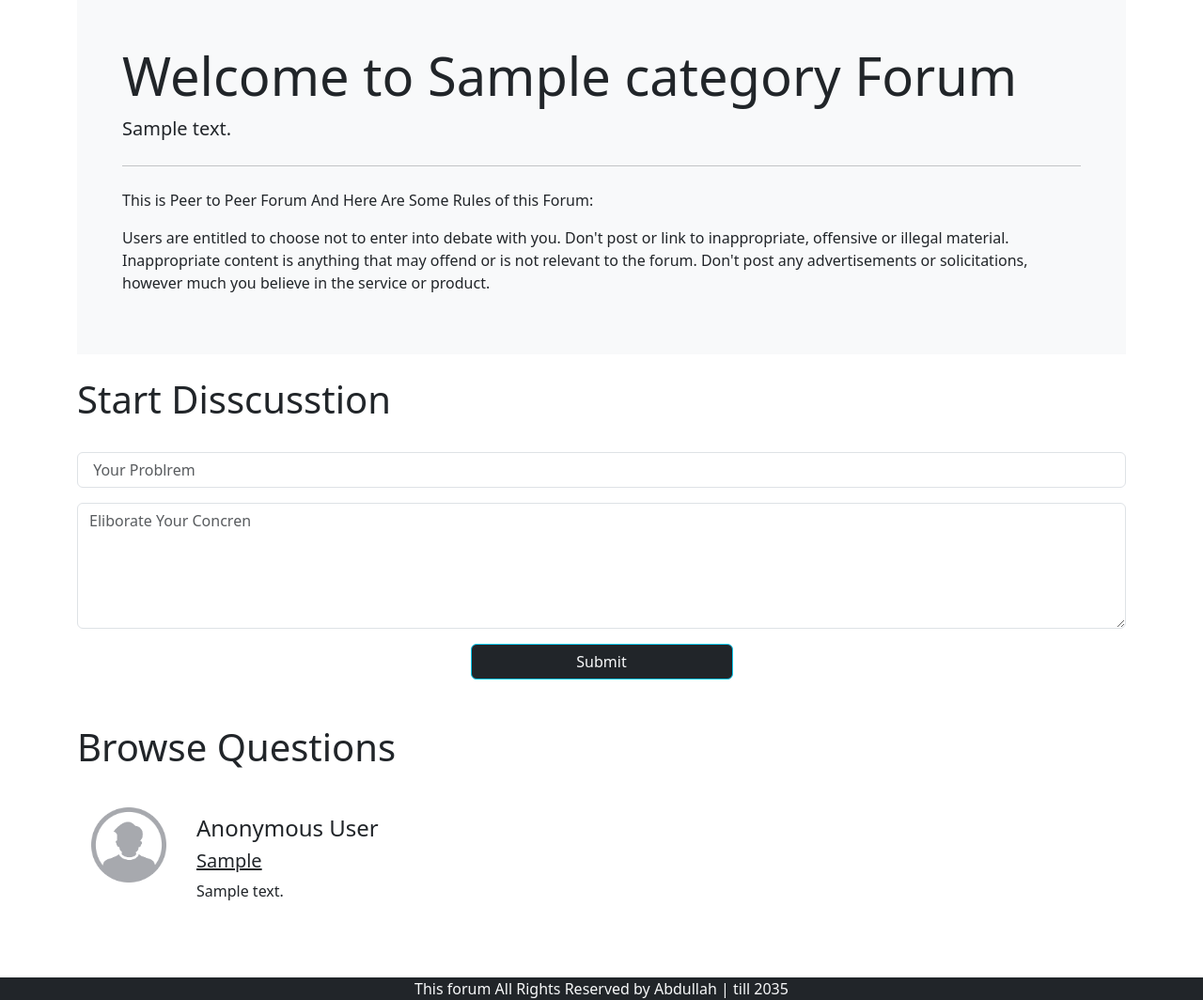
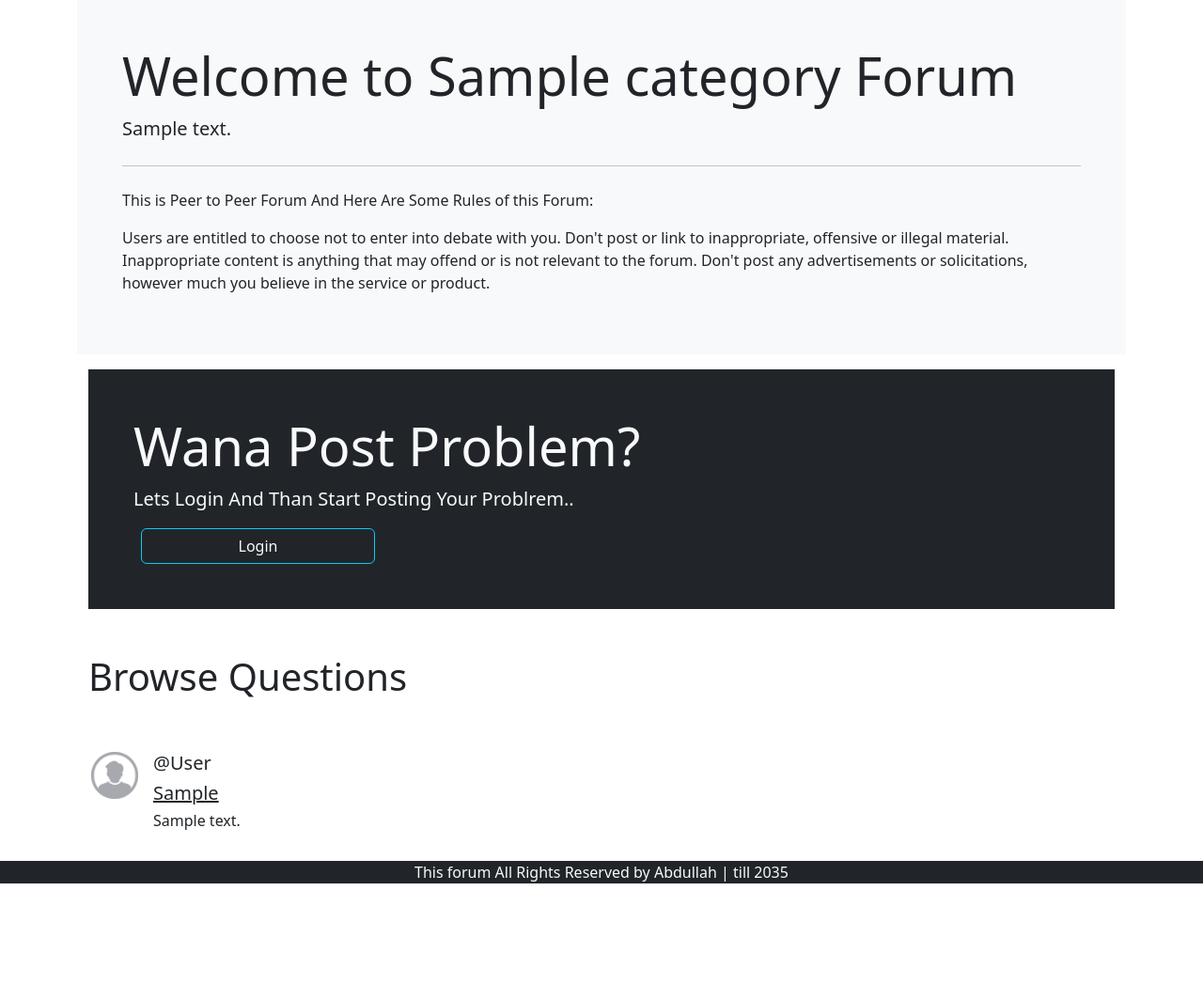
Before and after one commit to Sheikh-Abdullah20/forum, a PHP site: page /threadlist.php?catid=1 in a window 1280 px wide. Shown: the part 73-1137 px from the top of the page at 94% size. After the commit the page ends 1013 px from the top, so only its background shows below. Run offline with PHP 8.4, Linux system fonts and the light colour scheme; tables that the repository leaves empty or names only in its code hold one stand-in row (values such as "Sample post").

Commit message:
Some issues Fixed ANd Adeed Some functionalites

```diff
--- a/components/header.php
+++ b/components/header.php
@@ -1,5 +1,5 @@
 <?php
-session_start();
+  session_start();
 
 
 
--- a/loginsystem/login.php
+++ b/loginsystem/login.php
@@ -41,7 +41,7 @@ if($_SERVER["REQUEST_METHOD"] == "POST"){
      if(password_verify($password, $rows['user_password'])){
        session_start();
        $_SESSION['loggedin'] = true;
-       $_SESSION['email'] = $user_email;
+       $_SESSION['email'] = $email;
        header("location: ../index.php?loginsuccess=true");
        exit();
      }
--- a/loginsystem/signup.php
+++ b/loginsystem/signup.php
@@ -23,7 +23,7 @@ if($_SERVER['REQUEST_METHOD'] == "POST"){
             $result = $con->query($sql);
             session_start();
             $_SESSION['loggedin'] = true;
-            $_SESSION['email'] = $user_email;
+            $_SESSION['email'] = $email;
             header("Location: ../index.php?signupsuccess=true");
             exit();
         }
--- a/threadlist.php
+++ b/threadlist.php
@@ -1,33 +1,23 @@
-
 <!DOCTYPE html>
 <html lang="en">
+
 <head>
     <meta charset="UTF-8">
     <meta name="viewport" content="width=device-width, initial-scale=1.0">
-    <link rel="stylesheet" href="https://cdn.jsdelivr.net/npm/bootstrap@4.0.0/dist/css/bootstrap.min.css" integrity="sha384-Gn5384xqQ1aoWXA+058RXPxPg6fy4IWvTNh0E263XmFcJlSAwiGgFAW/dAiS6JXm" crossorigin="anonymous">
-    <link href="https://cdn.jsdelivr.net/npm/bootstrap@5.3.3/dist/css/bootstrap.min.css" rel="stylesheet" integrity="sha384-QWTKZyjpPEjISv5WaRU9OFeRpok6YctnYmDr5pNlyT2bRjXh0JMhjY6hW+ALEwIH" crossorigin="anonymous">
+    <link rel="stylesheet" href="https://cdn.jsdelivr.net/npm/bootstrap@4.0.0/dist/css/bootstrap.min.css"
+        integrity="sha384-Gn5384xqQ1aoWXA+058RXPxPg6fy4IWvTNh0E263XmFcJlSAwiGgFAW/dAiS6JXm" crossorigin="anonymous">
+    <link href="https://cdn.jsdelivr.net/npm/bootstrap@5.3.3/dist/css/bootstrap.min.css" rel="stylesheet"
+        integrity="sha384-QWTKZyjpPEjISv5WaRU9OFeRpok6YctnYmDr5pNlyT2bRjXh0JMhjY6hW+ALEwIH" crossorigin="anonymous">
     <title>Forum - Coding</title>
 </head>
+
 <body>
     <?php
 include "components/header.php";
 include "loginsystem/db_connect.php";
 
 ?>
-<?php
-$id = $_GET['catid'];
-$sql = "SELECT * FROM `categories` WHERE `category_id` = $id";
-$result = $con->query($sql);
 
-while($rows = mysqli_fetch_assoc($result)){
-
-$catname = $rows['category_name'];
-$catdesc = $rows['category_description'];
-}
-
-
-
-?>
 
     <?php
 if($_SERVER['REQUEST_METHOD'] == "POST"){
@@ -35,11 +25,10 @@ if($_SERVER['REQUEST_METHOD'] == "POST"){
 
   $title = $_POST['title'];
   $description = $_POST['description'];
-
   $showalret = false;
   $id = $_GET['catid'];
   if($title && $description){
-    $sql = "INSERT INTO `thread` (`thread_titile`, `thread_description`, `thread_cat_id`, `thread_user_id`) VALUES ('$title',  ' $description', '$id', '0')";
+    $sql = "INSERT INTO `thread` (`thread_titile`, `thread_description`, `thread_cat_id`, `thread_user_id`) VALUES ('$title',  '$description', '$id', '0')";
     $result = $con->query($sql);
     $showalret = true;
     if(!$result){
@@ -58,43 +47,76 @@ if($_SERVER['REQUEST_METHOD'] == "POST"){
 
 ?>
 
+    <!-- Retireved Data From Db Category Name and description For Jumbotron -->
+    <?php
+$id = $_GET['catid'];
+$sql = "SELECT * FROM `categories` WHERE `category_id` = $id";
+$result = $con->query($sql);
 
+while($rows = mysqli_fetch_assoc($result)){
+
+$catname = $rows['category_name'];
+$catdesc = $rows['category_description'];
+}
+?>
 
     <div class="container my-3 ">
         <div class="bg-light p-5 rounded-lg ">
-  <h1 class="display-4">Welcome to <?php echo $catname ?>  Forum</h1>
+            <h1 class="display-4">Welcome to <?php echo $catname ?> Forum</h1>
             <p class="lead"> <?php echo $catdesc ?> </p>
             <hr class="my-4">
             <p>This is Peer to Peer Forum And Here Are Some Rules of this Forum:</p>
- <p>Users are entitled to choose not to enter into debate with you. Don't post or link to inappropriate, offensive or illegal material. Inappropriate content is anything that may offend or is not relevant to the forum. Don't post any advertisements or solicitations, however much you believe in the service or product.</p>
+            <p>Users are entitled to choose not to enter into debate with you. Don't post or link to inappropriate,
+                offensive or illegal material. Inappropriate content is anything that may offend or is not relevant to
+                the forum. Don't post any advertisements or solicitations, however much you believe in the service or
+                product.</p>
         </div>
 
 
 
+        <!-- handle if session is set than show this  -->
+        <?php
+if(isset($_SESSION['loggedin']) && $_SESSION['loggedin'] == true){
+
+
+echo '
 <div class="row my-4">
   <h1>Start Disscusstion</h1>
 </div>
   <div div class="row text-center">
-
   <div class="col-md-12">
-  <form method = 'post' action='<?php $_SERVER['PHP_SELF'] ?>'>
+ <form method = "post" action="'.$_SERVER["REQUEST_URI"].'">
   <div class="mb-3">
-    <input type="text" class="form-control" id="title" name='title' aria-describedby="title" placeholder=' Your Problrem ' name='title'>
+    <input type="text" class="form-control" id="title" name="title" aria-describedby="title" placeholder="Your Problrem" name="title">
   </div>
 
   <div class="mb-3">
-  <textarea class="form-control" id="textarea" name='description' rows="5" placeholder='Eliborate Your Concren'></textarea>
+  <textarea class="form-control" id="description" name="description" rows="5" placeholder="Eliborate Your Concren"></textarea>
 </div>
-
   <button type="submit" class="btn btn-outline-info btn-dark text-light w-25">Submit</button>
 </form>
   </div>
+  </div>';
+}
+else{
+  echo '
+  <div class="container  my-3">
+  <div class="bg-dark  text-light p-5 rounded-lg ">
+    <h1 class="display-4"> Wana Post Problem? </h1>
+    <p class="lead"> Lets Login And Than Start Posting Your Problrem..</p>
+    <a  class="btn  btn-outline-info  mx-2 text-light w-25" data-bs-toggle="modal" data-bs-target="#loginModal" >Login</a>
+  </div>
   </div>
 
-</div>
+  ';
+  }
+  ?>
+
+
         <div class="container my-5">
             <div class="row">
                 <h1>Browse Questions</h1>
+            </div>
         </div>
 
         <?php
@@ -110,19 +132,22 @@ $thread_title = $rows['thread_titile'];
 $thread_description = $rows['thread_description'];
 
 echo'
-<div class="col-md-12 my-4">
-  <div class="media d-flex">
-  <img class="mr-2 py-2" src="images/user.png" width="80px" alt="Generic placeholder image">
-  <div class="media-body mx-4 my-3">
-    <h4>Anonymous User</h4>
-    <h5 class="mt-0"> <a href = thread.php?threadid='. $thread_id  .' class = "text-dark">'.  $thread_title .'</a></h5>
-    <p>' . $thread_description  .'  </p>
+<div class="col-md-12">
+  <div class="media my-3">
+  <img class="align-self-start mr-3" src="images/user.png" width="50px" alt="Generic placeholder image">
+  <div class="media-body">';
+  if(isset($_SESSION['email']) && $_SESSION['email'] == true){
+    echo'<h5 class="mt-0">'.$_SESSION['email'].'</h5>';
+  }
+  else{
+   echo
+   '<h5 class="mt-0">@User</h5>';
+  }
+    echo'<h5 class="mb-2"> <a class="text-dark" href= thread.php?threadid='.$thread_id.'>'.$thread_title.'</a> </h5>
+    <h6>'.$thread_description.'</h6>
   </div>
 </div>
   </div>
-
-
-
 ';
 }
 
@@ -137,14 +162,20 @@ if($noresult){
   ';
 }
 ?>
-
     </div>
 
 
 
 
+
     <?php include "components/footer.php";?>
+
 </body>
-<script src="https://cdn.jsdelivr.net/npm/@popperjs/core@2.11.8/dist/umd/popper.min.js" integrity="sha384-I7E8VVD/ismYTF4hNIPjVp/Zjvgyol6VFvRkX/vR+Vc4jQkC+hVqc2pM8ODewa9r" crossorigin="anonymous"></script>
-<script src="https://cdn.jsdelivr.net/npm/bootstrap@5.3.3/dist/js/bootstrap.min.js" integrity="sha384-0pUGZvbkm6XF6gxjEnlmuGrJXVbNuzT9qBBavbLwCsOGabYfZo0T0to5eqruptLy" crossorigin="anonymous"></script>
+<script src="https://cdn.jsdelivr.net/npm/@popperjs/core@2.11.8/dist/umd/popper.min.js"
+    integrity="sha384-I7E8VVD/ismYTF4hNIPjVp/Zjvgyol6VFvRkX/vR+Vc4jQkC+hVqc2pM8ODewa9r" crossorigin="anonymous">
+</script>
+<script src="https://cdn.jsdelivr.net/npm/bootstrap@5.3.3/dist/js/bootstrap.min.js"
+    integrity="sha384-0pUGZvbkm6XF6gxjEnlmuGrJXVbNuzT9qBBavbLwCsOGabYfZo0T0to5eqruptLy" crossorigin="anonymous">
+</script>
+
 </html>
```
Also changed, not shown: index.php (+13 -10 lines), thread.php (+50 -21 lines). Lines whose indentation alone changed are shown as unchanged.
